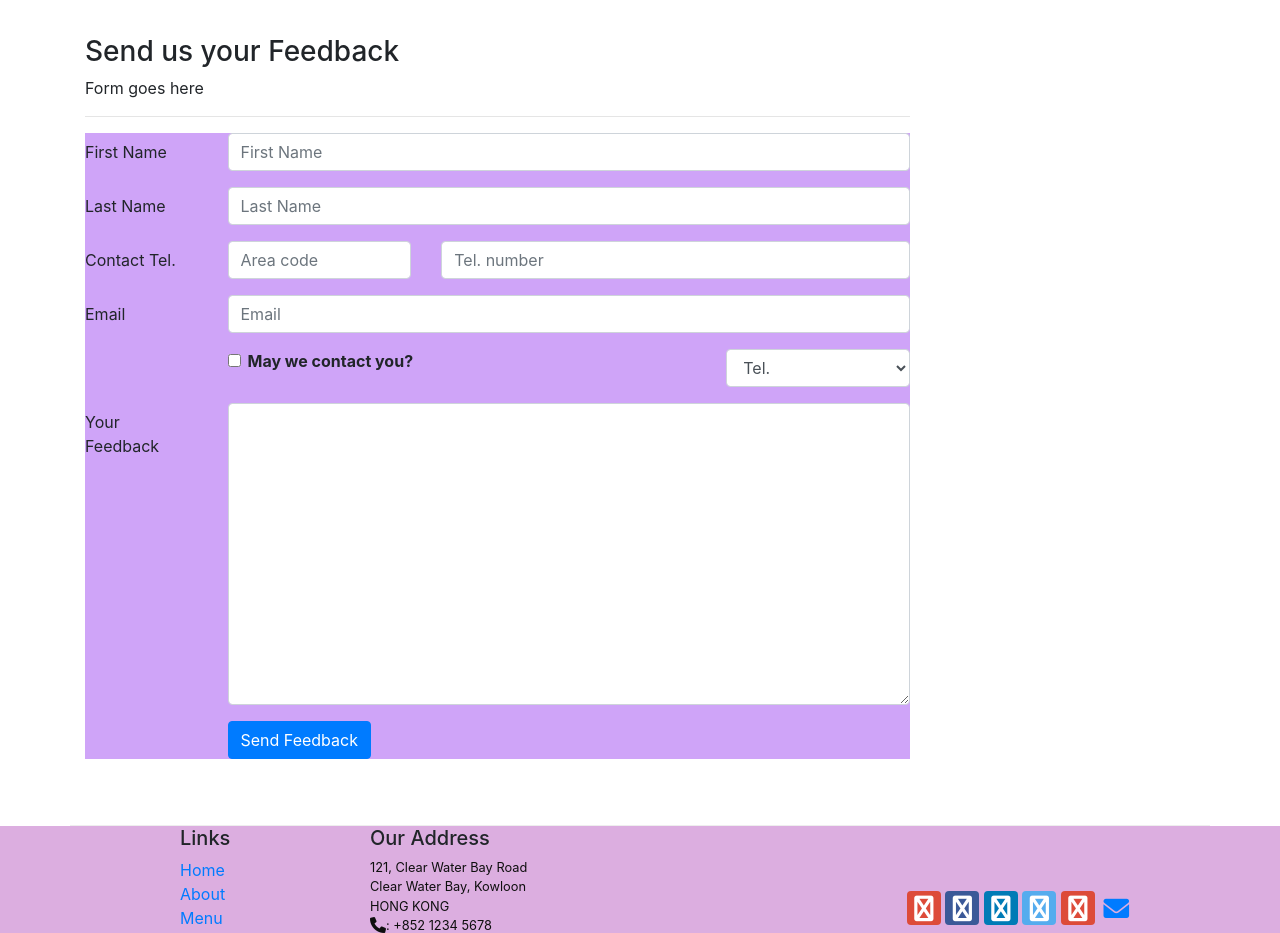
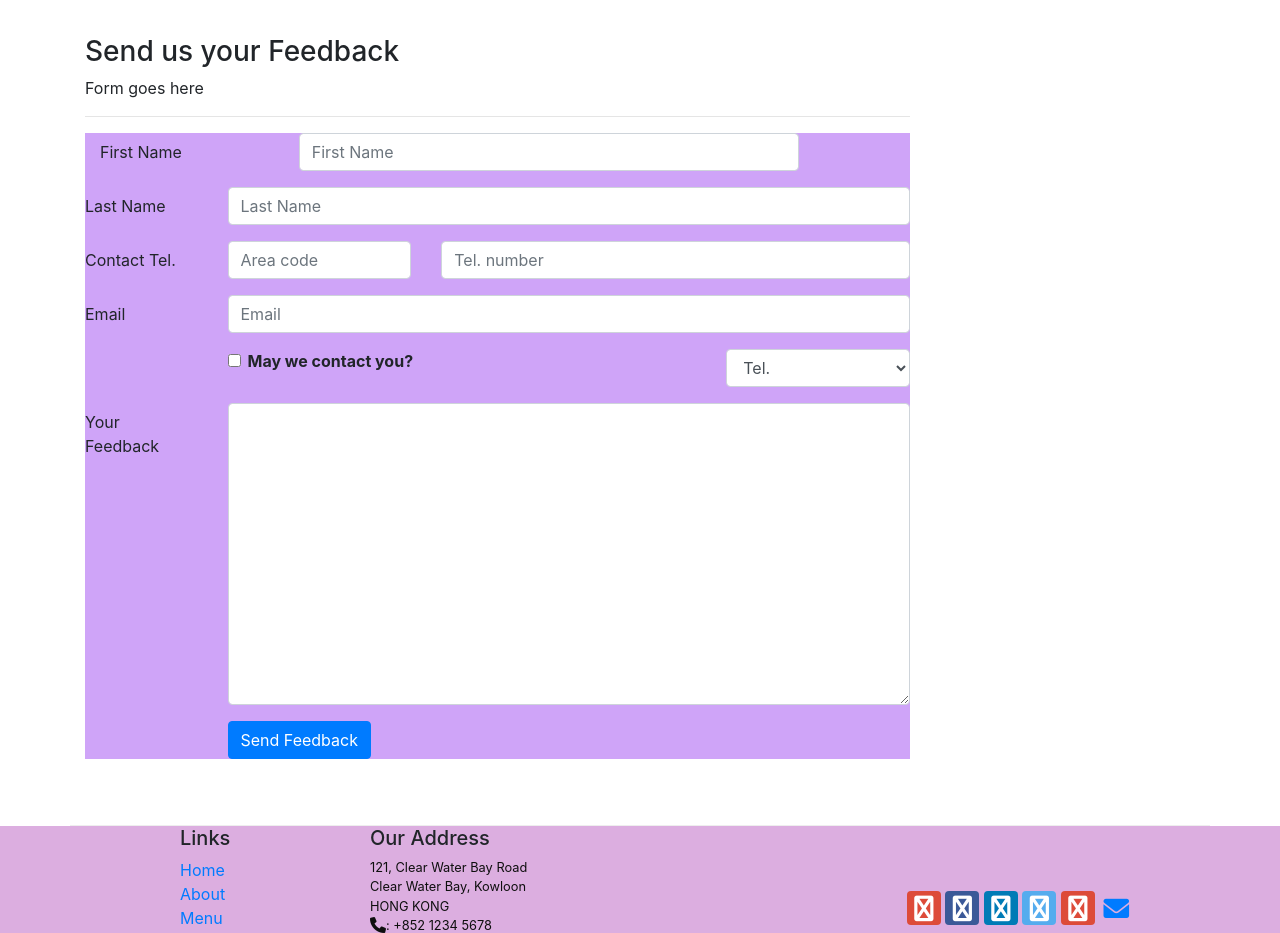
Before and after one commit to Prabhjot410/front-end-web-ui-Frameworks-and-tools, a website: page Bootstrap4/contactus.html in a window 1280 px wide. Shown: the part 900-1833 px from the top of the page. Drawn offline with nearby package versions, Linux system fonts and the light colour scheme.

Commit message:
Update contactus.html

```diff
--- a/Bootstrap4/contactus.html
+++ b/Bootstrap4/contactus.html
@@ -101,9 +101,9 @@
 
             <hr>
              <form>
-                    <div class="form-group row">
-                        <label for="firstname" class="col-md-2 col-form-label">First Name</label>
-                        <div class="col-md-10">
+                    <div class="form-group row container">
+                        <label for="firstname" class="col-md-3 col-form-label">First Name</label>
+                        <div class="col-md-8">
                             <input type="text" class="form-control" id="firstname" name="firstname" placeholder="First Name">
                         </div>
                     </div>
```
